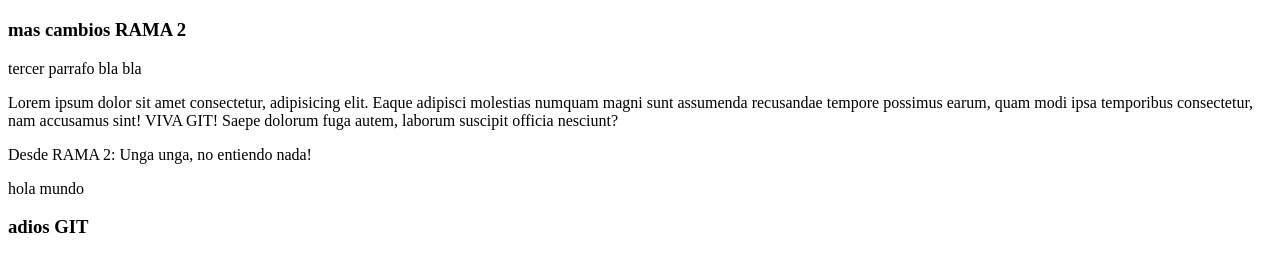
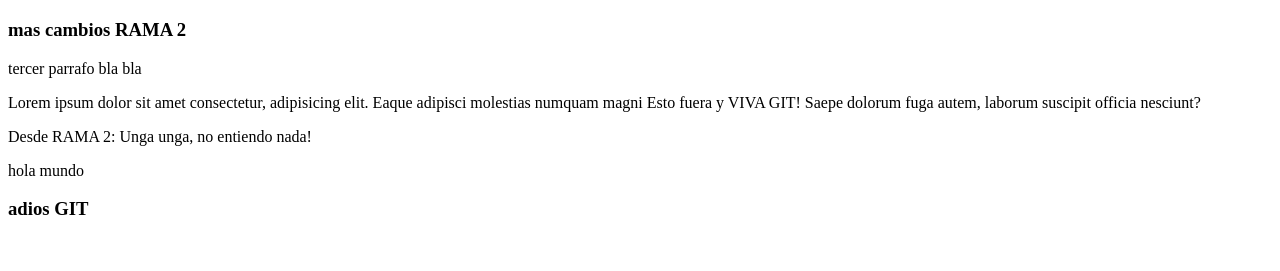
Before and after one commit to AlbertProfeIronhack/codigogit, a plain HTML site: page index.html in a window 1280 px wide. Shown: the part 61-332 px from the top of the page. Drawn offline with Linux system fonts and the light colour scheme.

Commit message:
quitado texto del parrafo principal

```diff
--- a/index.html
+++ b/index.html
@@ -9,7 +9,7 @@
     <h1>probando git -2</h1>
     <h3>mas cambios RAMA 2</h3>
     <p>tercer parrafo bla bla</p>
-    <p>Lorem ipsum dolor sit amet consectetur, adipisicing elit. Eaque adipisci molestias numquam magni   sunt assumenda recusandae tempore possimus earum, quam modi ipsa temporibus consectetur, nam accusamus sint! VIVA GIT! Saepe dolorum fuga autem, laborum suscipit officia nesciunt?</p>
+    <p>Lorem ipsum dolor sit amet consectetur, adipisicing elit. Eaque adipisci molestias numquam magni  Esto fuera y VIVA GIT! Saepe dolorum fuga autem, laborum suscipit officia nesciunt?</p>
 
     <p> Desde RAMA 2: Unga unga, no entiendo nada! </p>
 
```
